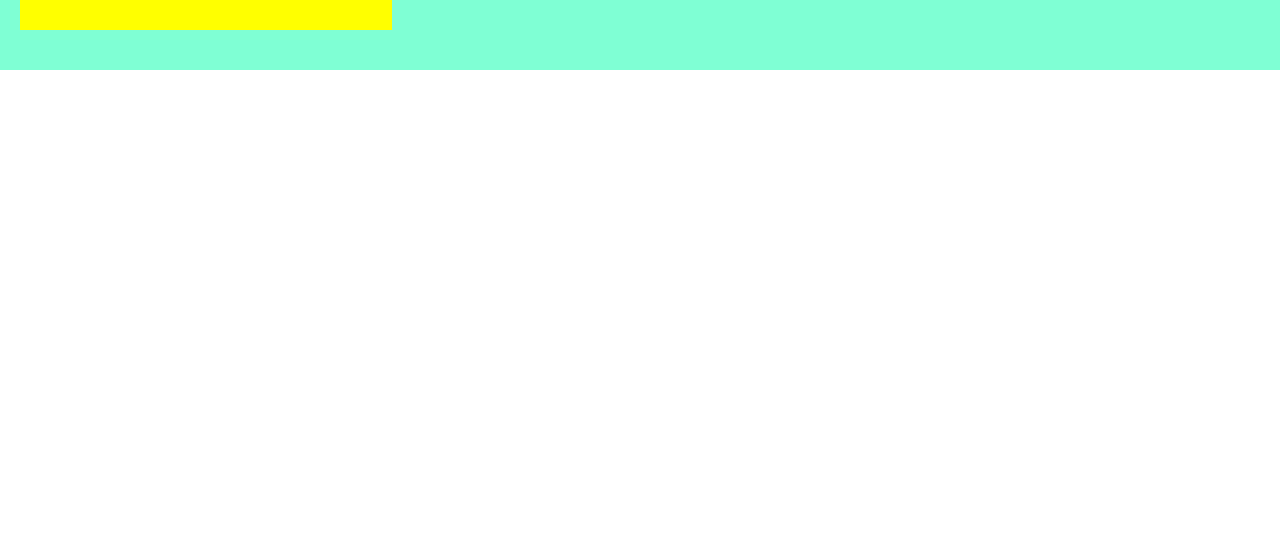
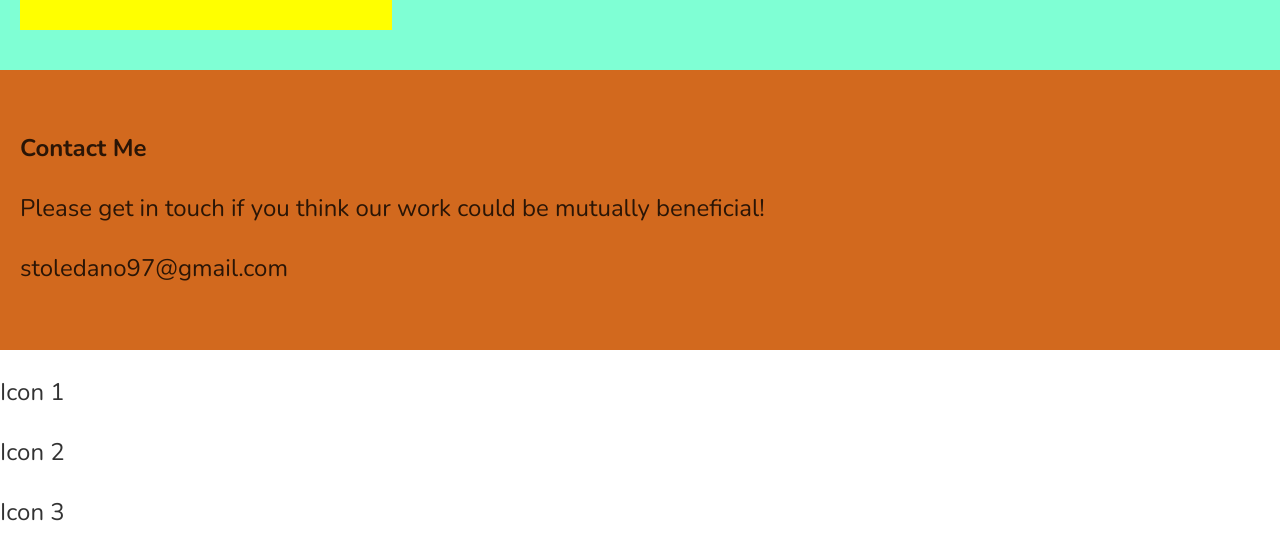
Before and after one commit to SaToGo1/portafolio-v1, a React (Vite) app: page / in a window 1280 px wide. Shown: the part 3999-4550 px from the top of the page. Before the commit the page ends 4069 px from the top, so only its background shows below. Built offline with nearby package versions, Linux system fonts and the light colour scheme.

Commit message:
Add contact and footer

```diff
--- a/src/App.jsx
+++ b/src/App.jsx
@@ -2,6 +2,8 @@ import { AboutMe } from './layout/2-about-me/about-me.jsx'
 import { Header } from './layout/0-header/header.jsx'
 import { Home } from './layout/1-home/home.jsx'
 import { Project } from './layout/3-project/project.jsx'
+import { Contact } from './layout/4-contact/contact.jsx'
+import { Footer } from './layout/5-footer/footer.jsx'
 
 function App () {
   return (
@@ -10,7 +12,8 @@ function App () {
       <Home />
       <AboutMe />
       <Project />
-      {/* <ContactMe /> */}
+      <Contact />
+      <Footer />
     </>
   )
 }
--- /dev/null
+++ b/src/layout/4-contact/contact.css
@@ -0,0 +1,3 @@
+.contact {
+    background-color: chocolate;
+}
--- /dev/null
+++ b/src/layout/4-contact/contact.jsx
@@ -0,0 +1,11 @@
+import './contact.css'
+
+export function Contact () {
+  return (
+    <section className='contact'>
+      <h2>Contact Me</h2>
+      <p>Please get in touch if you think our work could be mutually beneficial!</p>
+      <p>stoledano97@gmail.com</p>
+    </section>
+  )
+}
--- /dev/null
+++ b/src/layout/5-footer/footer.css
@@ -0,0 +1,3 @@
+.footer {
+    background-color: azure;
+}
--- /dev/null
+++ b/src/layout/5-footer/footer.jsx
@@ -0,0 +1,9 @@
+export function Footer () {
+  return (
+    <footer className='footer'>
+      <p>Icon 1</p>
+      <p>Icon 2</p>
+      <p>Icon 3</p>
+    </footer>
+  )
+}
```
